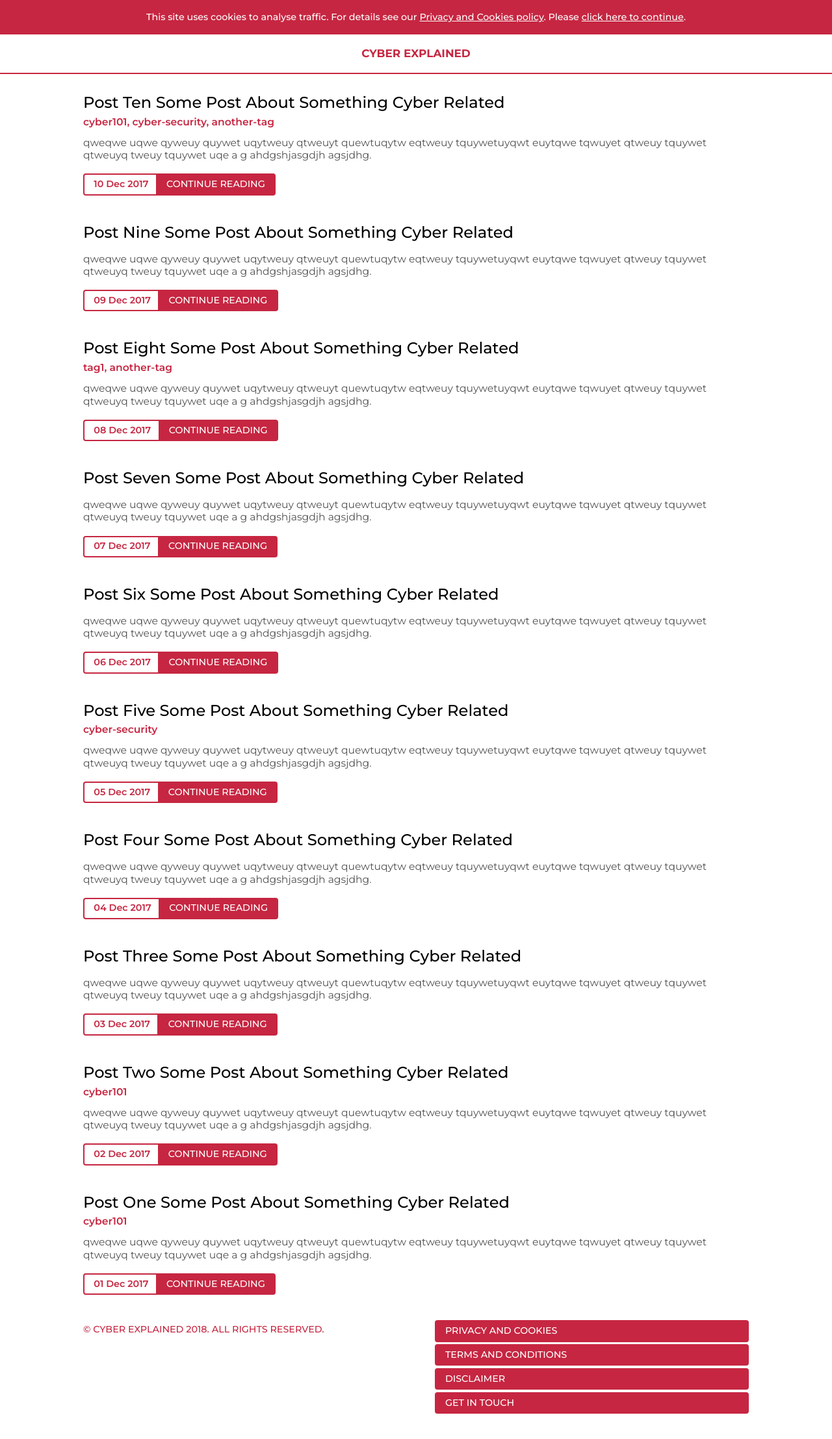
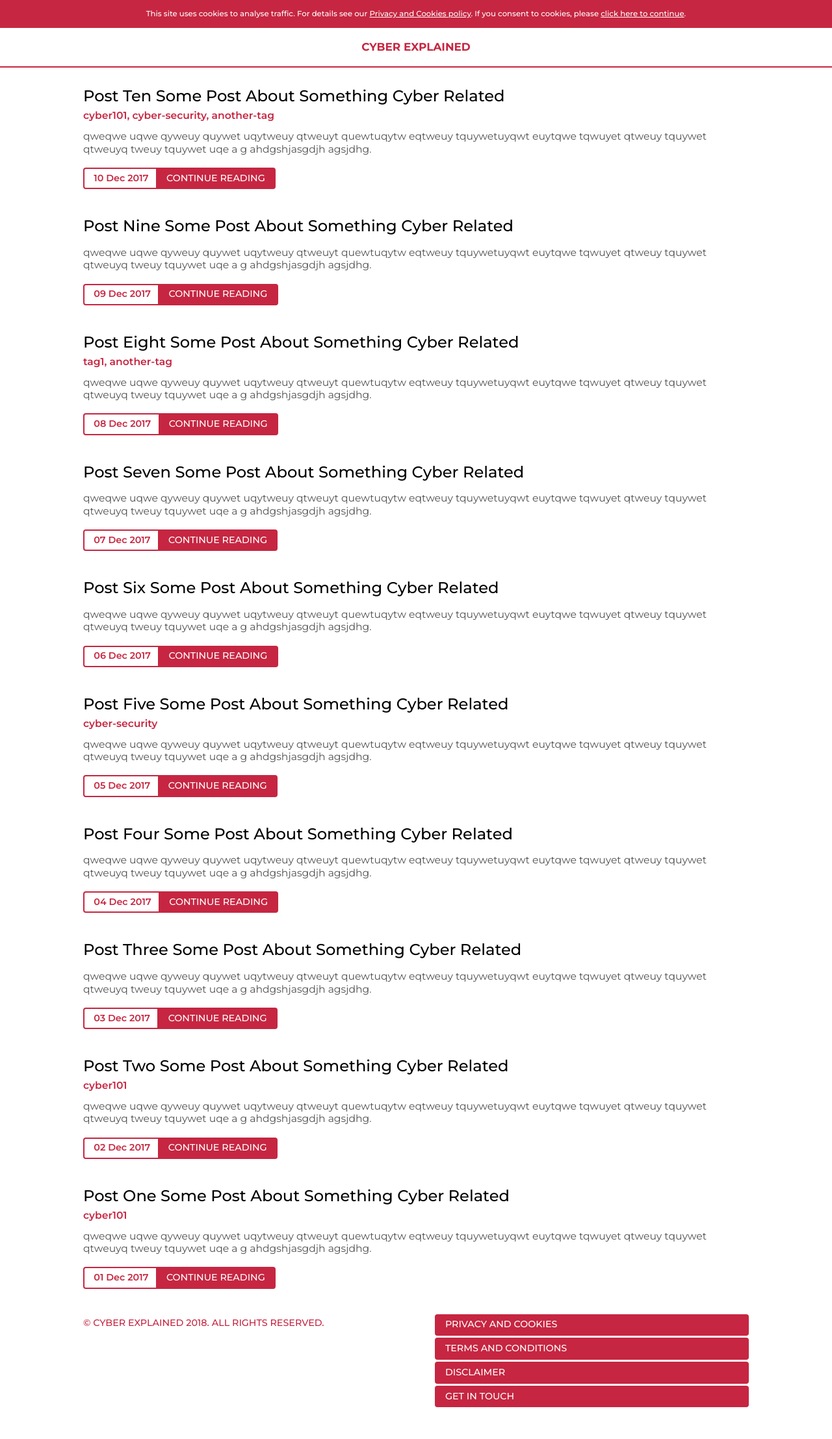
Before and after one commit to cyberexplained/cyberexplained.github.io, a Jekyll site: the page built from index.html, in a window 1280 px wide. Shown: the whole page at 65% size. Built offline with Jekyll 4.4.1, drawn with Linux system fonts in a browser that asks for light colours; nearby versions of some CDN libraries; the list of posts is cut into pages by our own code.

```diff
--- a/_includes/cookie-consent.html
+++ b/_includes/cookie-consent.html
@@ -1,3 +1,3 @@
 <div class="cookie-consent-message">
-  <div>This site uses cookies to analyse traffic. For details see our <a href="{{ 'privacy-and-cookies-policy.html' | absolute_url }}">Privacy and Cookies policy</a>. Please <a href="#" onclick="javascript:onCookieConsent();return false;">click here to continue</a>.</div>
+  <div>This site uses cookies to analyse traffic. For details see our <a href="{{ 'privacy-and-cookies-policy.html' | absolute_url }}">Privacy and Cookies policy</a>. If you consent to cookies, please <a href="#" onclick="javascript:onCookieConsent();return false;">click here to continue</a>.</div>
 </div>
--- a/_sass/_cookies.scss
+++ b/_sass/_cookies.scss
@@ -1,7 +1,7 @@
 .cookie-consent-message {
   width: 100%;
   padding: 1em $edge-padding-normal;
-  font-size: .55em;
+  font-size: .45em;
   font-weight: $weight-medium;
   color: white;
   background: $red;
```
